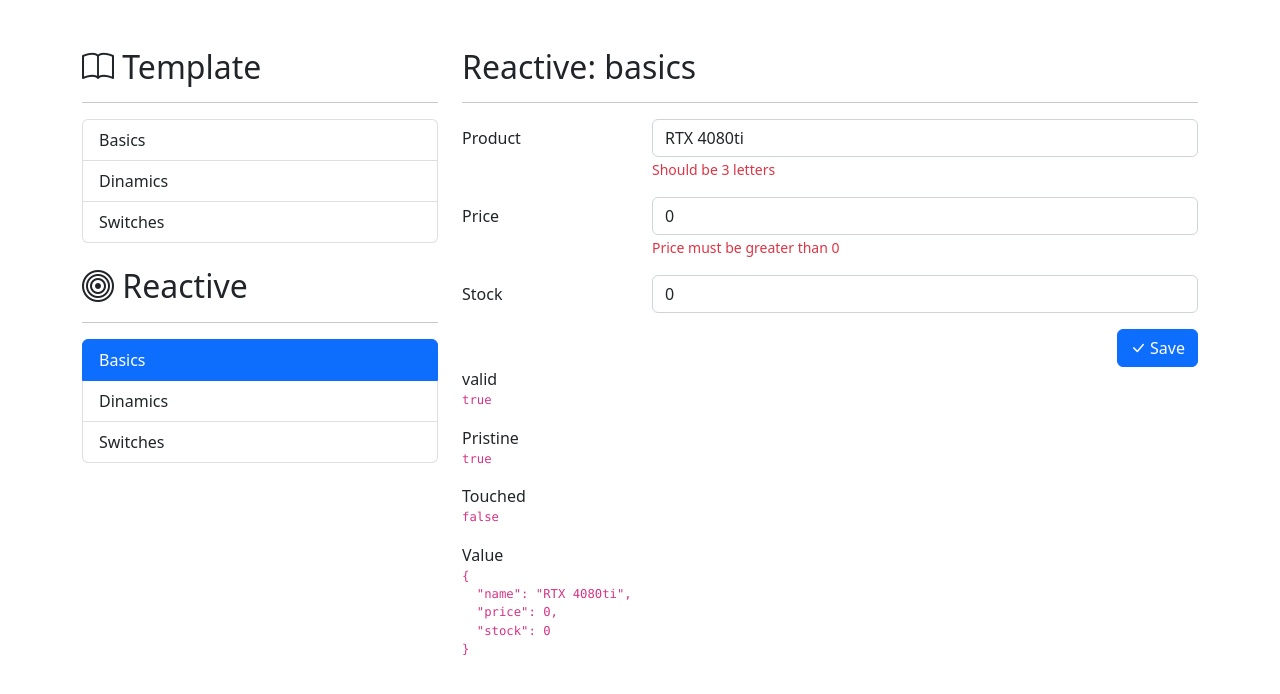
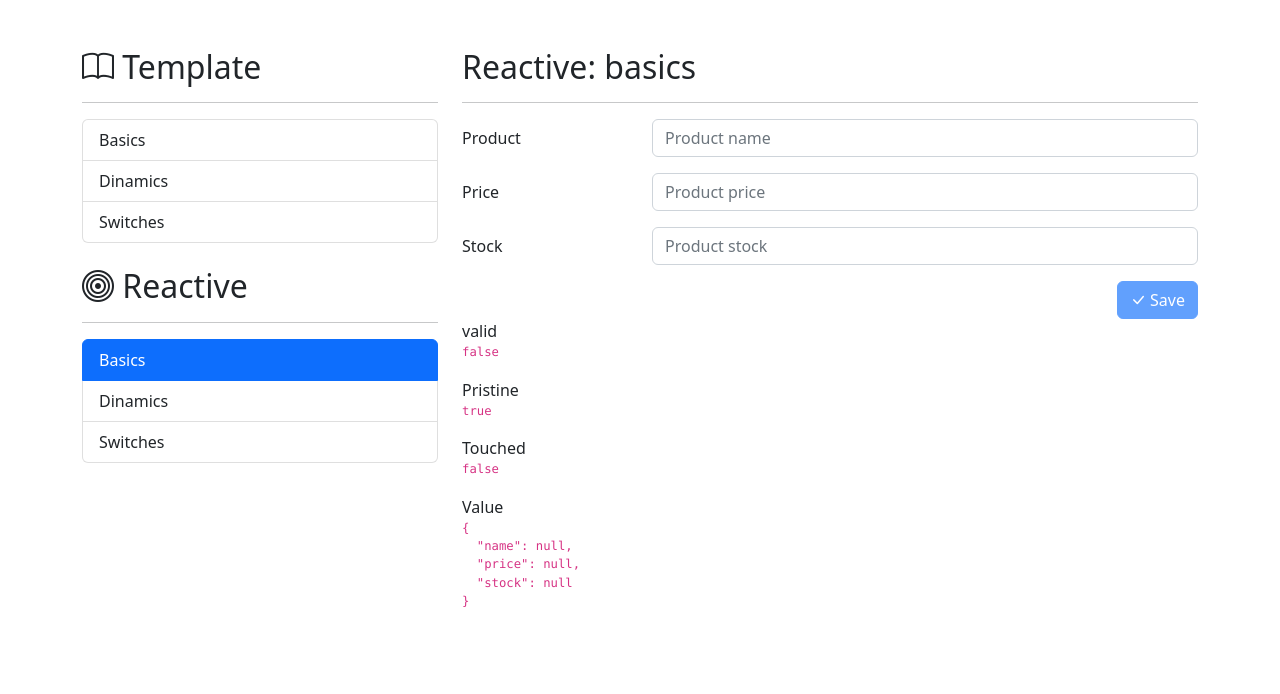
Before and after one commit to EduardoUDG/Angular_form-app, an Angular app: page /reactive/basics in a window 1280 px wide. Shown: the top 694 px of the page. Built offline with nearby package versions, Linux system fonts and the light colour scheme.

Commit message:
update - null, *ngIf

```diff
--- a/src/app/reactive/basics/basics.component.html
+++ b/src/app/reactive/basics/basics.component.html
@@ -13,7 +13,8 @@
           <input class="form-control"
                  formControlName="name"
                  placeholder="Product name">
-          <span class="form-text text-danger">
+          <span class="form-text text-danger"
+                *ngIf="invalidInput('name')">
                 Should be 3 letters
           </span>
         </div>
@@ -27,7 +28,8 @@
                  class="form-control"
                  formControlName="price"
                  placeholder="Product price">
-          <span class="form-text text-danger">
+          <span class="form-text text-danger"
+                *ngIf="invalidInput('price')">
             Price must be greater than 0
           </span>
         </div>
@@ -41,6 +43,10 @@
                  class="form-control"
                  formControlName="stock"
                  placeholder="Product stock">
+          <span class="form-text text-danger"
+                 *ngIf="invalidInput('stock')">
+            Price must be greater than 0
+          </span>
         </div>
       </div>
 
--- a/src/app/reactive/basics/basics.component.ts
+++ b/src/app/reactive/basics/basics.component.ts
@@ -16,9 +16,9 @@ export class BasicsComponent {
   // });
 
   myForm: FormGroup = this._fb.group({
-    name  : ['RTX 4080ti', [Validators.required, Validators.minLength(3)]],
-    price : [0, [Validators.required, Validators.min(0)]],
-    stock : [0, [Validators.required, Validators.min(0)]],
+    name  : [ , [Validators.required, Validators.minLength(3)]],
+    price : [ , [Validators.required, Validators.min(0)]],
+    stock : [ , [Validators.required, Validators.min(0)]],
   });
 
 
@@ -26,4 +26,10 @@ export class BasicsComponent {
     private _fb: FormBuilder
   ) { }
 
+  invalidInput( inputName: string ) {
+    return this.myForm.controls[`${inputName}`].errors
+            && this.myForm.controls[`${inputName}`].touched
+  }
+
+
 }
```
